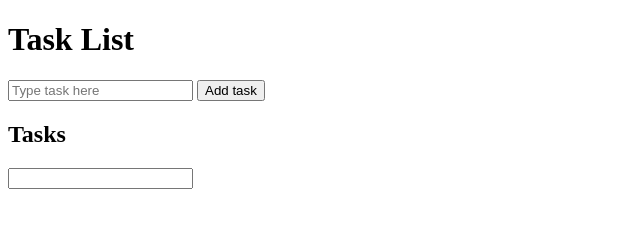
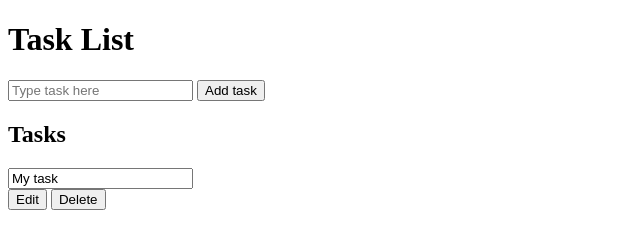
Before and after one commit to erinsong/youtube-tutorials, a plain HTML site: page todo-app/index.html in a window 1280 px wide. Shown: the whole page, without its empty margins (0-640 px from the left). Drawn offline with Linux system fonts and the light colour scheme.

Commit message:
HTML skeleton finished

```diff
--- a/todo-app/index.html
+++ b/todo-app/index.html
@@ -22,11 +22,16 @@
             <div id="task">
                 <div class="task">
                     <div class="content">
-                        <input class="text" value="" type="text" readonly>
+                        <input class="text" value="My task" type="text" readonly>
+                    </div>
+                    <div class="actions">
+                        <button class="edit">Edit</button>
+                        <button class="delete">Delete</button>
                     </div>
                 </div>
             </div>
         </section>
     </main>
+    <script src="main.js"></script>
 </body>
 </html>
```
